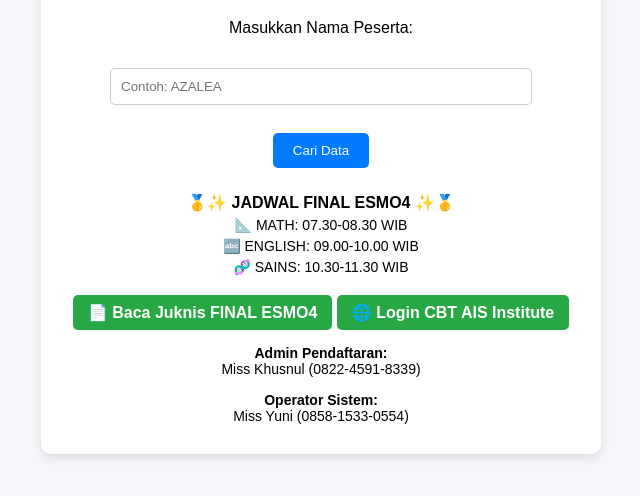
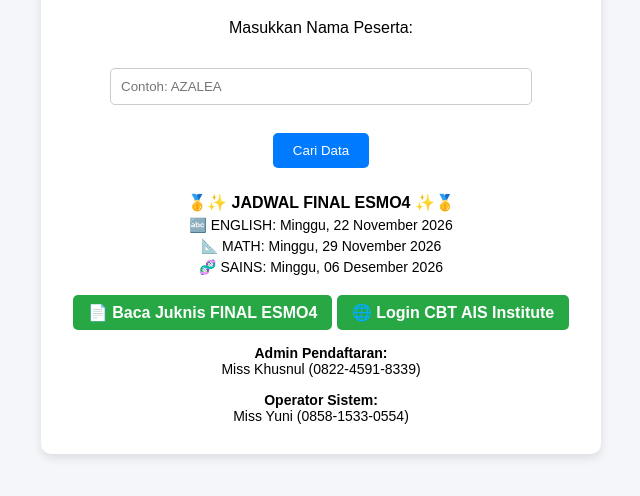
Before and after one commit to ais-institute/final-esmo4, a plain HTML site: page index.html in a window 1280 px wide. Shown: the part 186-682 px from the top of the page, without its empty margins (319-959 px from the left). Drawn offline with Linux system fonts and the light colour scheme.

Commit message:
Update schedule details and WhatsApp group link

```diff
--- a/index.html
+++ b/index.html
@@ -117,13 +117,13 @@
             🥇✨ JADWAL FINAL ESMO4 ✨🥇
         </div>
         <div class="info-detail">
-            📐 MATH: 07.30-08.30 WIB
+            🔤 ENGLISH: Minggu, 22 November 2026
         </div>
         <div class="info-detail">
-            🔤 ENGLISH: 09.00-10.00 WIB
+            📐 MATH: Minggu, 29 November 2026
         </div>
         <div class="info-detail">
-            🧬 SAINS: 10.30-11.30 WIB
+            🧬 SAINS: Minggu, 06 Desember 2026
         </div>
 
        <!-- Tombol / Link Juknis -->
@@ -247,7 +247,7 @@ function tampilkanData(peserta) {
             <p>🏫 <strong>Asal Sekolah:</strong> ${peserta.sekolah}</p>
             <p>📚 <strong>Level:</strong> ${peserta.level}</p>
             <p>🏆 <strong>Mapel:</strong> ${peserta.mapel}</p>
-            <p><strong>🗨️ LINK GRUP WHATSAPP FINAL:</strong></p>
+            <p><strong>🗨️ LINK GRUP WHATSAPP SESI FINAL:</strong></p>
 
             <a href="${peserta.linkenglish}" target="_blank" class="btn-link">
             📘 GRUP WHATSAPP ENGLISH
```
